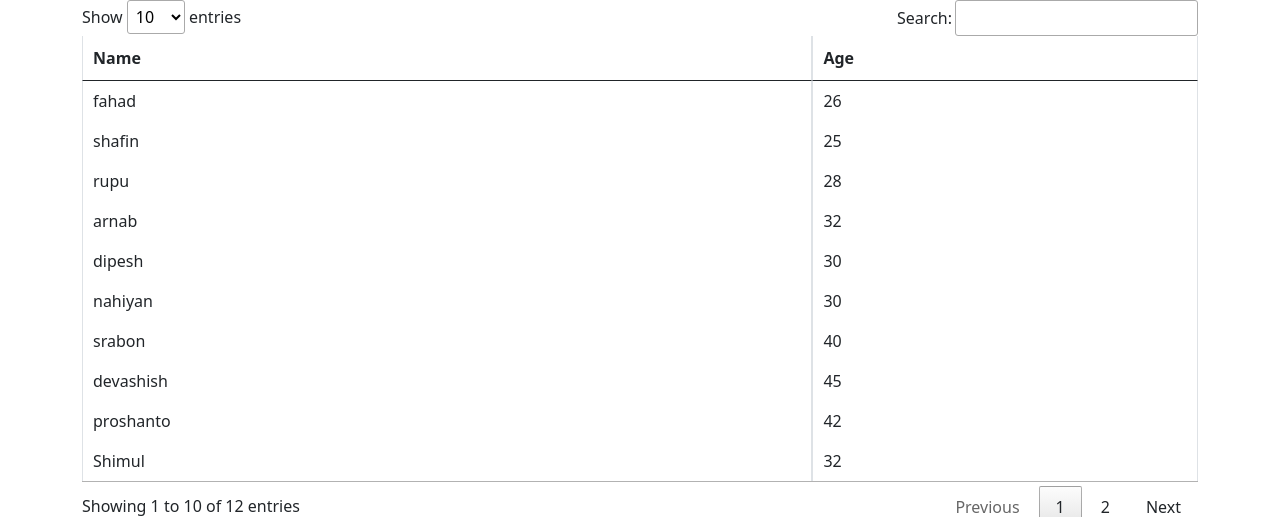
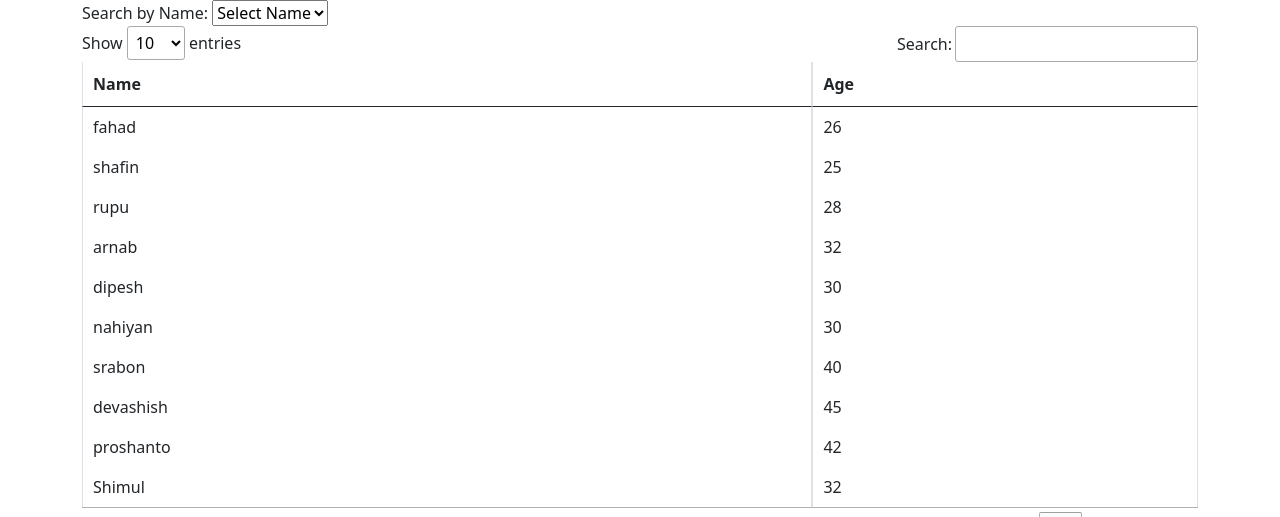
Before and after one commit to Fahad0907/django-practice, a Django app: page /pdf/table/ in a window 1280 px wide. Shown: the top 517 px of the page. Run offline with Django 4.2, Linux system fonts and the light colour scheme; data comes from the database, SQL or seed files in the repository; both versions use the stored data as it was after the commit; some libraries are stand-ins or nearby versions.

Commit message:
added data table drop down search

```diff
--- a/TryPdf/template/tem.html
+++ b/TryPdf/template/tem.html
@@ -20,6 +20,12 @@
   </head>
   <body>
     <div class="container">
+      <label for="name-search">Search by Name:</label>
+      <select id="name-search">
+        <option value="">Select Name</option>
+        <option value="fahad">fahad</option>
+        <option value="shafin">shafin</option>
+      </select>
       <table id="table" class="table table-bordered mt-5">
         <thead>
           <th>Name</th>
@@ -51,6 +57,14 @@
         $("#table").DataTable({
           ordering: false,
         });
+
+        var oTable;
+        oTable = $("#table").dataTable();
+
+        $("#name-search").change(function () {
+          console.log($(this).val());
+          oTable.fnFilter($(this).val());
+        });
       });
     </script>
 
```
Also changed, not shown: TryPdf/db.sqlite3.
